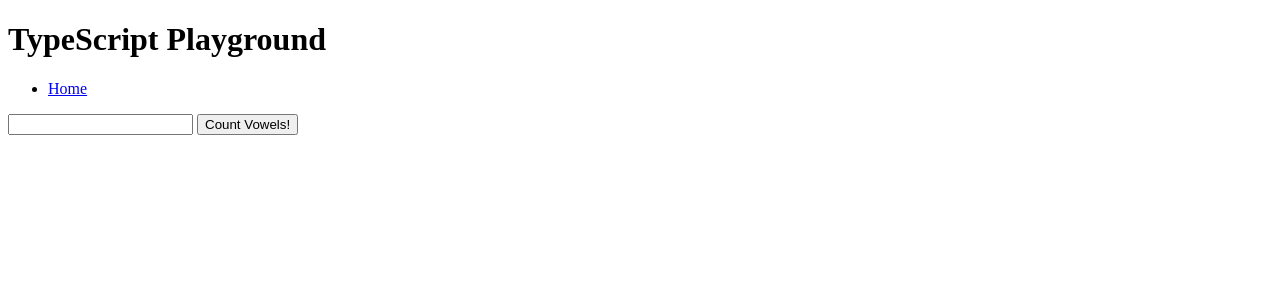
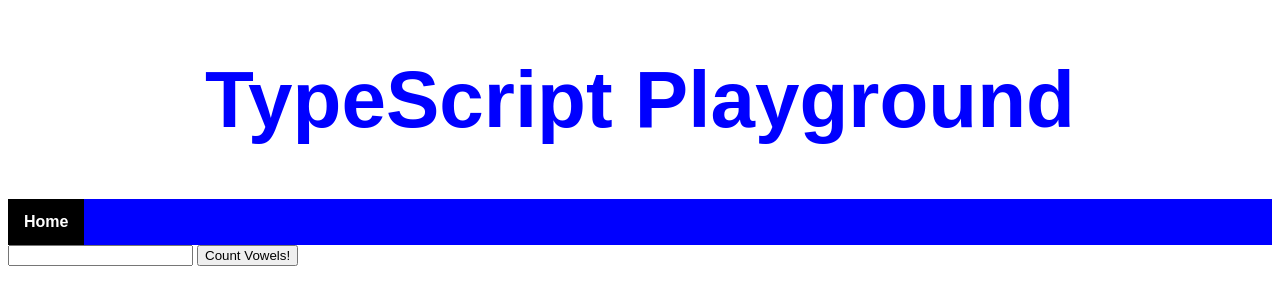
Before and after one commit to callumarnold/Playground, a website: page index.html in a window 1280 px wide. Drawn offline with Linux system fonts and the light colour scheme.

Commit message:
Added css from another project

```diff
--- a/index.html
+++ b/index.html
@@ -1,6 +1,7 @@
 <!DOCTYPE html>
 <html lang="en">
 <head>
+    <link rel="stylesheet" href="styles.css">
     <title>TS Playground</title>
     <script src="app.js" defer></script>
     <h1 id="mainheading">TypeScript Playground</h1>
--- /dev/null
+++ b/styles.css
@@ -0,0 +1,46 @@
+#navmenu {
+    list-style-type: none;
+    margin: 0;
+    padding: 0;
+    overflow: hidden;
+    background-color: blue;
+}
+
+#mainheading {
+    color: blue;
+    font-family: fantasy;
+    text-align: center;
+    font-size: 80px;
+
+}
+
+li {
+    float: left;
+}
+
+li a {
+    display: block;
+    color: white;
+    text-align: center;
+    font-family: fantasy;
+    font-weight: bold;
+    padding: 14px 16px;
+    text-decoration: none;
+}
+
+li a:hover:not(.active){
+    background-color: crimson;
+}
+
+.active {
+    background-color: black;
+}
+
+#randomfact{
+    padding: 10;
+    margin: 10;
+}
+
+p {
+    font-family: fantasy;
+}
```
